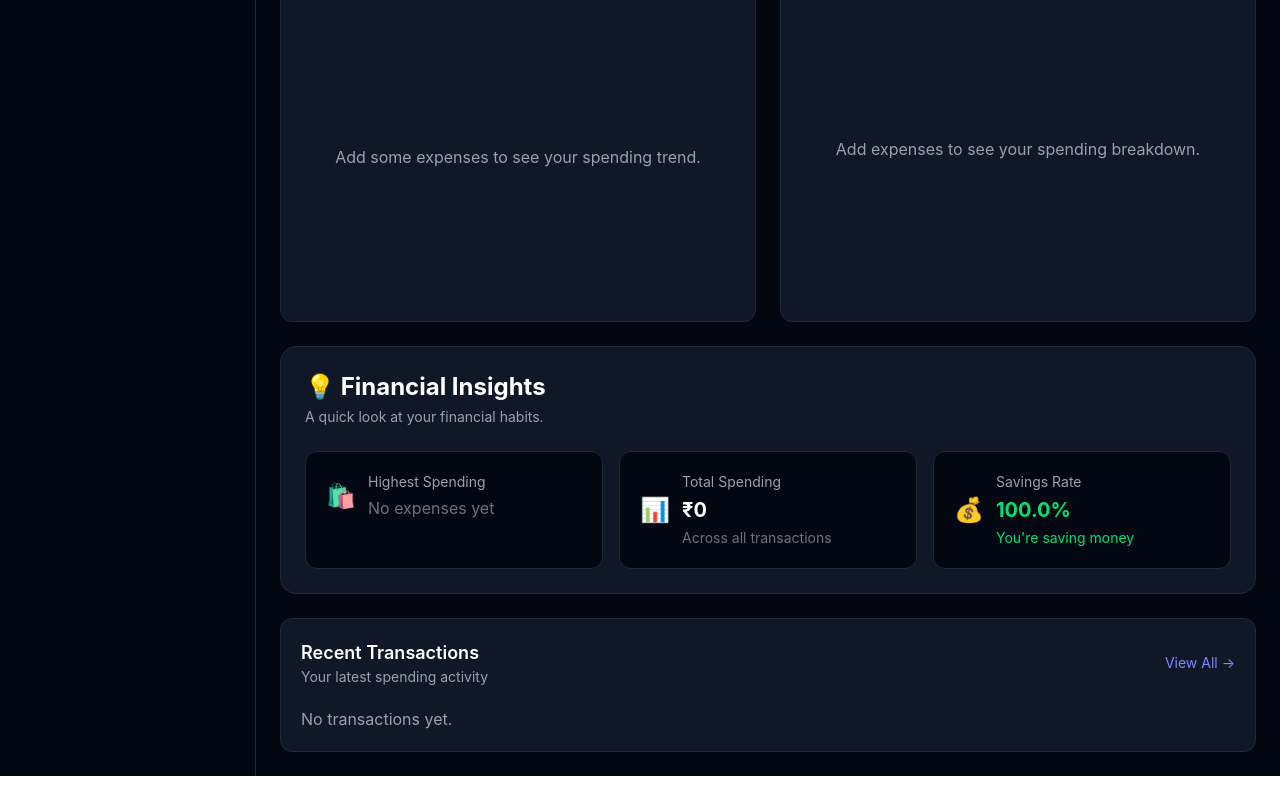
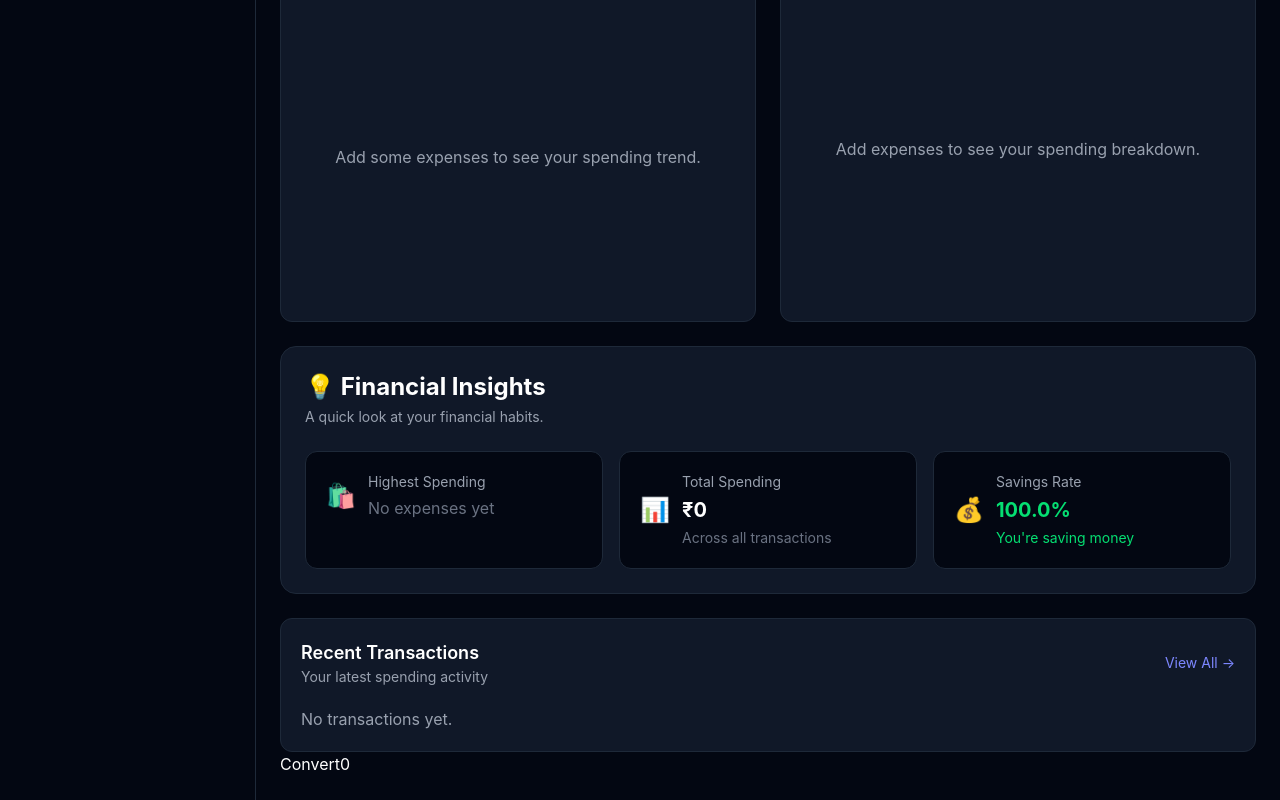
Before and after one commit to Rakshit-Thareja/SpendWise, a React (Vite) app: page / in a window 1280 px wide. Shown: the part 608-1408 px from the top of the page. Before the commit the page ends 1384 px from the top, so only its background shows below. Built offline with nearby package versions, Linux system fonts and the light colour scheme.

Commit message:
Add currency API integration with loading and error handling

```diff
--- /dev/null
+++ b/src/components/CurrencyConverter.jsx
@@ -0,0 +1,49 @@
+import { useState } from 'react'
+
+function CurrencyConverter() {
+
+    const [error, setError] = useState(null)
+
+    const [rate, setRate] = useState(null)
+
+    const [amount, setAmount] = useState(0)
+
+    const [loading, setLoading] = useState(false)
+
+    const handleConvert = async () => {
+        setError(null)
+        setLoading(true)
+        try {
+            const response = await fetch(
+                "https://api.frankfurter.dev/v2/rate/USD/INR"
+            )
+            if (!response.ok) {
+                throw new Error("Failed to get the response")
+            }
+            const data = await response.json()
+            setRate(data.rate)
+            console.log(data)
+        } catch (error) {
+            setError('Failed to fetch exchange rate')
+        } finally {
+            setLoading(false)
+        }
+
+    }
+
+    const convertedAmount = Number(amount) * rate;
+
+    return (
+        <>
+            <button onClick={handleConvert} disabled={loading} > {loading ? 'Converting...' : 'Convert'} </button>
+            <input type='number' value={amount} onChange={(event) => {
+                setAmount(event.target.value)
+            }}></input>
+            {error && <p>{error}</p>}
+            {rate && amount && <p>Exchange Rate: {rate}</p>}
+            {rate && amount && <p>Converted Amount: ₹{convertedAmount.toFixed(2)}</p>}
+        </>
+    )
+}
+
+export default CurrencyConverter
--- a/src/pages/Dashboard.jsx
+++ b/src/pages/Dashboard.jsx
@@ -4,6 +4,7 @@ import SummaryCard from '../components/SummaryCard'
 import SpendingChart from '../components/SpendingChart'
 import RecentTransactions from '../components/RecentTransactions'
 import FinancialInsights from '../components/FinancialInsights'
+import CurrencyConverter from '../components/CurrencyConverter'
 
 function Dashboard({
     expenses,
@@ -77,6 +78,8 @@ function Dashboard({
 
             <RecentTransactions expenses={expenses} />
 
+            <CurrencyConverter />
+
         </div>
     )
 }
```
